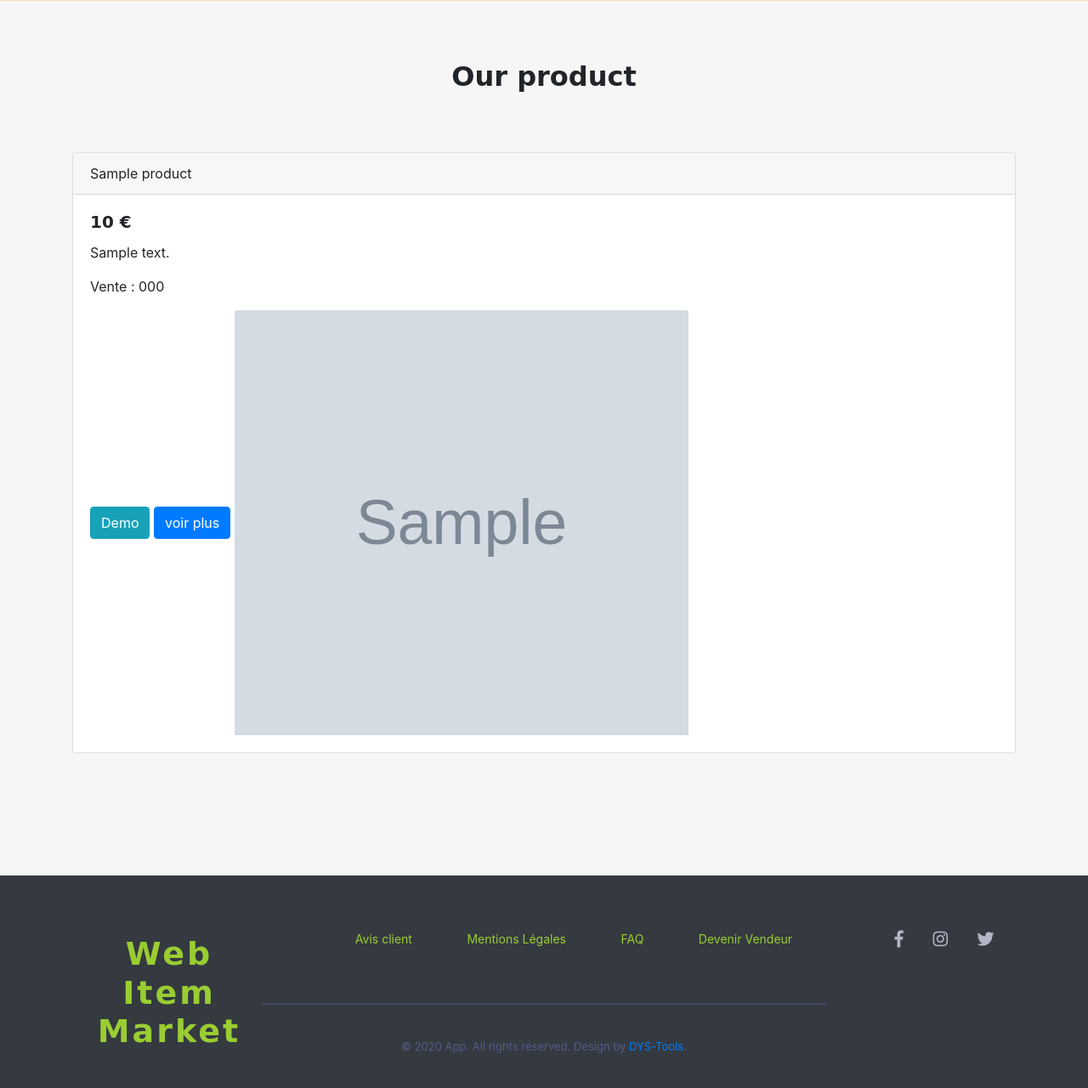
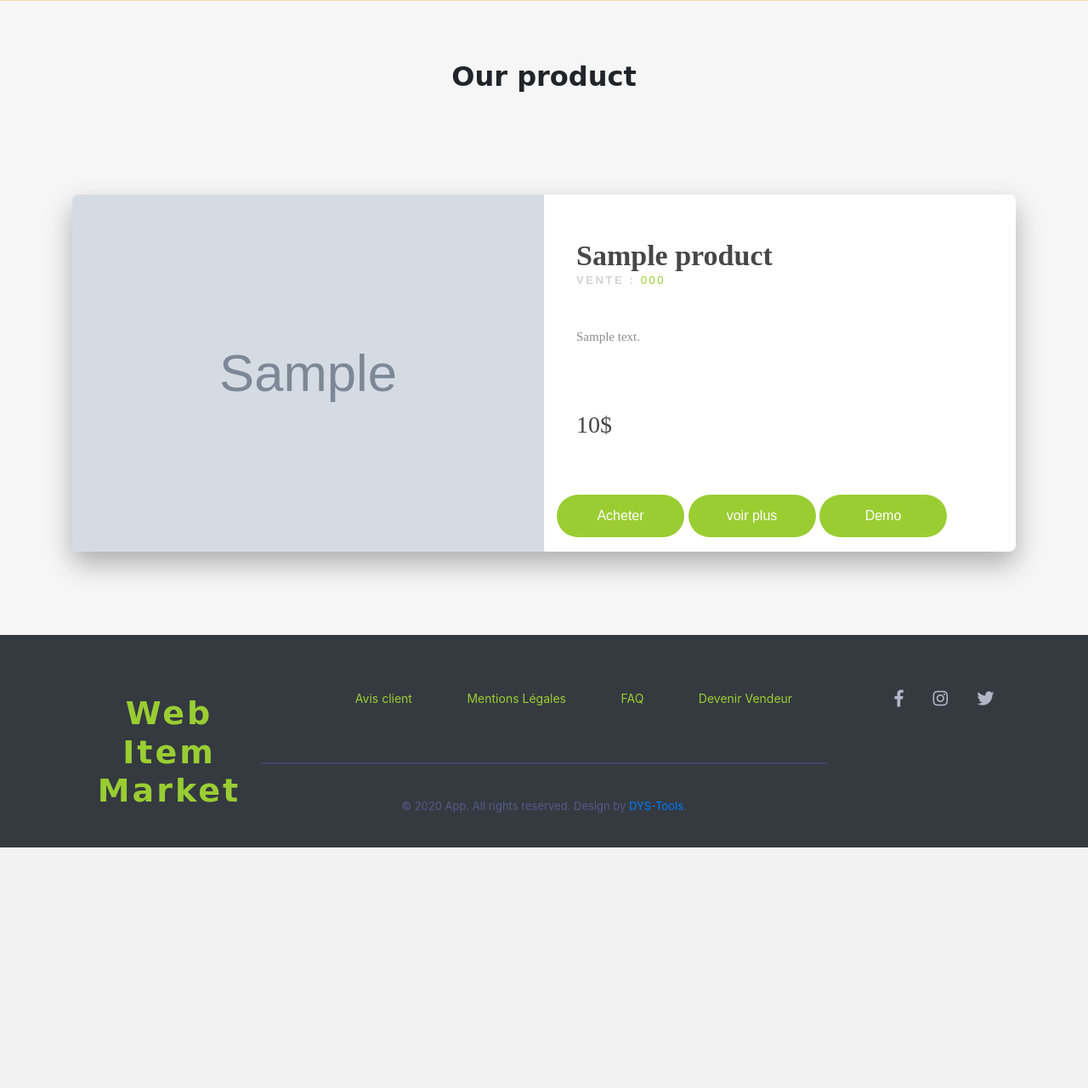
Before and after one commit to DYS-Tools/Sygma-Marketplace-Template, a Symfony app: template templates/product/index.html.twig in a window 1280 px wide. Shown: the part 619-1899 px from the top of the page at 85% size. After the commit the page ends 1616 px from the top, so only its background shows below. Run offline with Twig, Linux system fonts and the light colour scheme; the template is opened without the code that fills it: most values are stand-ins (such as "Sample title", 1, 10 or a date in 2020); grey boxes marked "Sample" are stand-in pictures; some libraries are stand-ins or nearby versions.

Commit message:
[Templates] add card for product

```diff
--- a/public/css/style.css
+++ b/public/css/style.css
@@ -32,6 +32,7 @@ h1,h2,h3,h4,h5{
 .yellowgreen {
     color :yellowgreen;
 }
+
 
 .green {
     color : green;
@@ -218,3 +219,137 @@ a.logo span {
     width: 100%;
     height: 500px;
 }
+
+/* product card */
+.wrapper {
+    height: 420px;
+    width: 100%;
+    margin: 50px auto;
+    border-radius: 7px 7px 7px 7px;
+    /* VIA CSS MATIC https://goo.gl/cIbnS */
+    -webkit-box-shadow: 0px 14px 32px 0px rgba(0, 0, 0, 0.15);
+    -moz-box-shadow: 0px 14px 32px 0px rgba(0, 0, 0, 0.15);
+    box-shadow: 0px 14px 32px 0px rgba(0, 0, 0, 0.30);
+}
+
+.product-img {
+    float: left;
+    height: 420px;
+    width: 50%;
+}
+
+.product-img img {
+    border-radius: 7px 0 0 7px;
+}
+
+.product-info {
+    float: left;
+    height: 420px;
+    width: 50%;
+    border-radius: 0 7px 10px 7px;
+    background-color: #ffffff;
+}
+
+.product-text {
+    height: 250px;
+    width: 100%;
+}
+
+
+.product-text h1 {
+    margin: 0 0 0 38px;
+    padding-top: 52px;
+    font-size: 34px;
+    color: #474747;
+}
+
+.product-text h1,
+.product-price-btn p {
+    font-family: 'Bentham', serif;
+}
+
+.product-text h2 {
+    margin: 0 0 47px 38px;
+    font-size: 13px;
+    font-family: 'Raleway', sans-serif;
+    font-weight: 400;
+    text-transform: uppercase;
+    color: #d2d2d2;
+    letter-spacing: 0.2em;
+}
+
+.product-text p {
+    height: 125px;
+    margin: 0 0 0 38px;
+    font-family: 'Playfair Display', serif;
+    color: #8d8d8d;
+    line-height: 1.7em;
+    font-size: 15px;
+    font-weight: lighter;
+    overflow: hidden;
+}
+
+.product-price-btn {
+    height: 103px;
+    width: 327px;
+
+    position: relative;
+}
+
+.product-price-btn p {
+    display: inline-block;
+    position: absolute;
+
+    height: 50px;
+    font-family: 'Trocchi', serif;
+    margin: 0 0 0 38px;
+    font-size: 28px;
+    font-weight: lighter;
+    color: #474747;
+
+}
+
+.product-button button {
+    background-color: yellowgreen;
+    color : white;
+    border : white;
+    height: 50px;
+    width: 150px;
+    cursor: pointer;
+    border-radius: 60px;
+    font-family: 'Raleway', sans-serif;
+
+}
+.product-button  {
+    margin-left : 15px ;
+}
+
+.product-button button a {
+    color : white;
+}
+
+
+
+.product-price-btn button {
+    float: right;
+    display: inline-block;
+    height: 50px;
+    width: 176px;
+    margin: 0 40px 0 16px;
+    box-sizing: border-box;
+    border: transparent;
+    border-radius: 60px;
+    font-family: 'Raleway', sans-serif;
+    font-size: 14px;
+    font-weight: 500;
+    text-transform: uppercase;
+    letter-spacing: 0.2em;
+    color: #ffffff;
+    background-color: yellowgreen;
+    cursor: pointer;
+    outline: none;
+}
+
+.product-price-btn button:hover {
+    background-color: #79b0a1;
+}
--- a/templates/product/index.html.twig
+++ b/templates/product/index.html.twig
@@ -1,6 +1,6 @@
 {% extends 'base.html.twig' %}
 
-{% block title %}Produit{% endblock %}
+{% block title %}Nos produits{% endblock %}
 
 {% block body %}
 
@@ -69,36 +69,51 @@
     <h1 class="text-center">Our product</h1>
     <br/><br/>
 
+    <!-- new product -->
     {% for product in products %}
-        <div class="card">
-            <div class="card-header">
-                {{ product.name }}
+    <div class="wrapper">
+        {% if product.img1 != NULL %}
+            <div class="product-img">
+                <img src="img/{{ product.img1 }}"  alt="{{ product.name }}" height="420" width="100%">
             </div>
-            <div class="card-body">
-                <h5 class="card-title">{{ product.price }} €</h5>
-                <p class="card-text">{{ product.description }}</p>
-                <p class="card-text">Vente : {{ product.numberSale }}</p>
+        {% endif %}
+
+        <div class="product-info">
+            <div class="product-text">
+                <h1> {{ product.name }}</h1>
+                <h2><strong>Vente : </strong>  <span class="yellowgreen"> {{ product.numberSale }} </span></h2>
+                <p>{{ product.description }}</p>
+            </div>
+
+            <div class="product-price-btn">
+                <p><span>{{ product.price }}</span>$</p>
+            </div>
+
+            <div class="product-button">
+                    <button type="button">
+                        Acheter
+                    </button>
+
+                    <button type="button">
+                        <a href="{{ path('product_show', {'id': product.id}) }}"> voir plus</a>
+                    </button>
+
+                    <button type="button">
                         {%   if product.demoLink != NULL %}
-                    <a href="{{ product.demoLink }}" class="btn btn-info">Demo</a>
+                            <a href="{{ product.demoLink }}">Demo</a>
                         {% else %}
                             <p> Pas de démonstration.</p>
                         {%  endif  %}
-                <a href="{{ path('product_show', {'id': product.id}) }}" class="btn btn-primary">voir plus</a>
+                    </button>
+            </div>
 
-                {% if product.img1 != NULL %}
-                    <img class="card-img-top" src="img/{{ product.img1 }}" alt="{{ product.name }}"
-                         style=" width: 50%; height: 500px;">
-                {% endif %}
         </div>
     </div>
-            <br/><br/>
     {% else %}
         <tr>
-                <td colspan="9">no records found</td>
+            <td colspan="9">Pas de résultat actuellement.</td>
         </tr>
     {% endfor %}
-    <br/><br/>
-        </tbody>
-    </table>
+
 </div>
 {% endblock %}
--- a/templates/security/becomeAuthor.html.twig
+++ b/templates/security/becomeAuthor.html.twig
@@ -1,6 +1,6 @@
 {% extends 'base.html.twig' %}
 
-{% block title %}Become Author{% endblock %}
+{% block title %}Devenir autheur{% endblock %}
 
 {% block body %}
 <style>
```
Also changed, not shown: src/DataFixtures/ProductFixtures.php (+20 -0 lines). Lines whose indentation alone changed are shown as unchanged.
